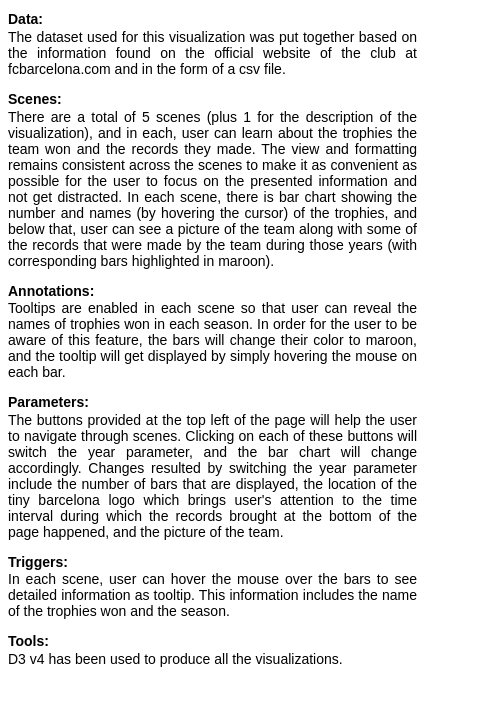
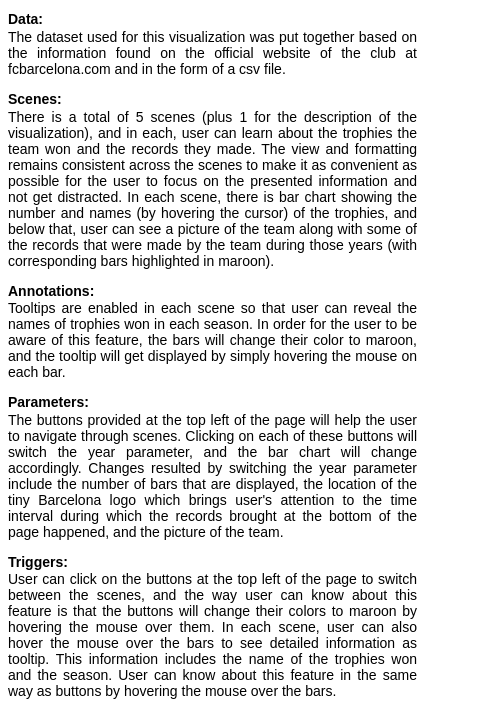
Before and after one commit to amiralishd/FC-Barcelona-Championships, a plain HTML site: page index.html in a window 1280 px wide. Shown: the part 231-941 px from the top of the page, 0-482 px from the left. Before the commit the page ends 918 px from the top, so only its background shows below. Drawn offline with nearby package versions, Linux system fonts and the light colour scheme; grey boxes are pictures that could not be loaded.

Commit message:
Update index.html

```diff
--- a/index.html
+++ b/index.html
@@ -124,16 +124,16 @@
     <p id="abtviz">The dataset used for this visualization was put together based on the information found on the official website of the club at fcbarcelona.com and in the form of a csv file.</p>
 
     <h4 style="margin-top:1.0em">Scenes:</h4>
-    <p id="abtviz">There are a total of 5 scenes (plus 1 for the description of the visualization), and in each, user can learn about the trophies the team won and the records they made. The view and formatting remains consistent across the scenes to make it as convenient as possible for the user to focus on the presented information and not get distracted. In each scene, there is bar chart showing the number and names (by hovering the cursor) of the trophies, and below that, user can see a picture of the team along with some of the records that were made by the team during those years (with corresponding bars highlighted in maroon).</p>
+    <p id="abtviz">There is a total of 5 scenes (plus 1 for the description of the visualization), and in each, user can learn about the trophies the team won and the records they made. The view and formatting remains consistent across the scenes to make it as convenient as possible for the user to focus on the presented information and not get distracted. In each scene, there is bar chart showing the number and names (by hovering the cursor) of the trophies, and below that, user can see a picture of the team along with some of the records that were made by the team during those years (with corresponding bars highlighted in maroon).</p>
 
     <h4 style="margin-top:1.0em">Annotations:</h4>
     <p id="abtviz">Tooltips are enabled in each scene so that user can reveal the names of trophies won in each season. In order for the user to be aware of this feature, the bars will change their color to maroon, and the tooltip will get displayed by simply hovering the mouse on each bar.</p>
 
     <h4 style="margin-top:1.0em">Parameters:</h4>
-    <p id="abtviz">The buttons provided at the top left of the page will help the user to navigate through scenes. Clicking on each of these buttons will switch the year parameter, and the bar chart will change accordingly. Changes resulted by switching the year parameter include the number of bars that are displayed, the location of the tiny barcelona logo which brings user's attention to the time interval during which the records brought at the bottom of the page happened, and the picture of the team.</p>
+    <p id="abtviz">The buttons provided at the top left of the page will help the user to navigate through scenes. Clicking on each of these buttons will switch the year parameter, and the bar chart will change accordingly. Changes resulted by switching the year parameter include the number of bars that are displayed, the location of the tiny Barcelona logo which brings user's attention to the time interval during which the records brought at the bottom of the page happened, and the picture of the team.</p>
 
     <h4 style="margin-top:1.0em">Triggers:</h4>
-    <p id="abtviz">In each scene, user can hover the mouse over the bars to see detailed information as tooltip. This information includes the name of the trophies won and the season.</p>
+    <p id="abtviz">User can click on the buttons at the top left of the page to switch between the scenes, and the way user can know about this feature is that the buttons will change their colors to maroon by hovering the mouse over them. In each scene, user can also hover the mouse over the bars to see detailed information as tooltip. This information includes the name of the trophies won and the season. User can know about this feature in the same way as buttons by hovering the mouse over the bars.</p>
 
     <h4 style="margin-top:1.0em">Tools:</h4>
     <p id="abtviz">D3 v4 has been used to produce all the visualizations.</p>
```
